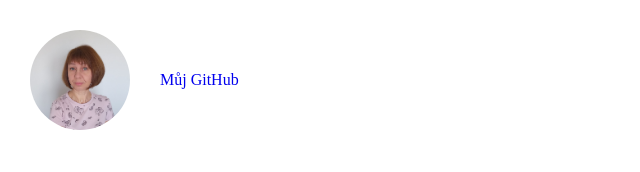
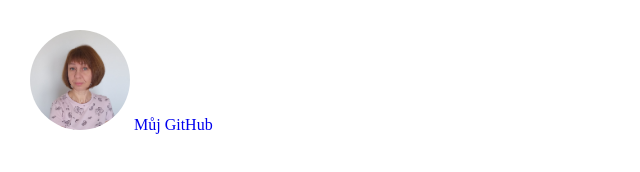
Before and after one commit to LiudmylaLiaposhchenko/o-projektu, a plain HTML site: page liudmyla/index.html in a window 1280 px wide. Shown: the whole page, without its empty margins (0-640 px from the left). Drawn offline with Linux system fonts and the light colour scheme; files whose address does not match are found by name.

Commit message:
Úprava stránky

```diff
--- a/liudmyla/index.html
+++ b/liudmyla/index.html
@@ -1,4 +1,4 @@
-<!DOCTYPE html>
+<DOCTYPE html>
   <html lang="en">
     <head>
       <meta charset="UTF-8" />
@@ -12,3 +12,4 @@
       <a href="https://github.com/LiudmylaLiaposhchenko">Můj GitHub</a>
     </body>
   </html>
+</DOCTYPE>
--- a/liudmyla/style.css
+++ b/liudmyla/style.css
@@ -1,6 +1,5 @@
 body {
   display: flex;
-  align-items: center;
   margin: 30px;
   gap: 30px;
 }
```
Lines whose indentation alone changed are shown as unchanged.
